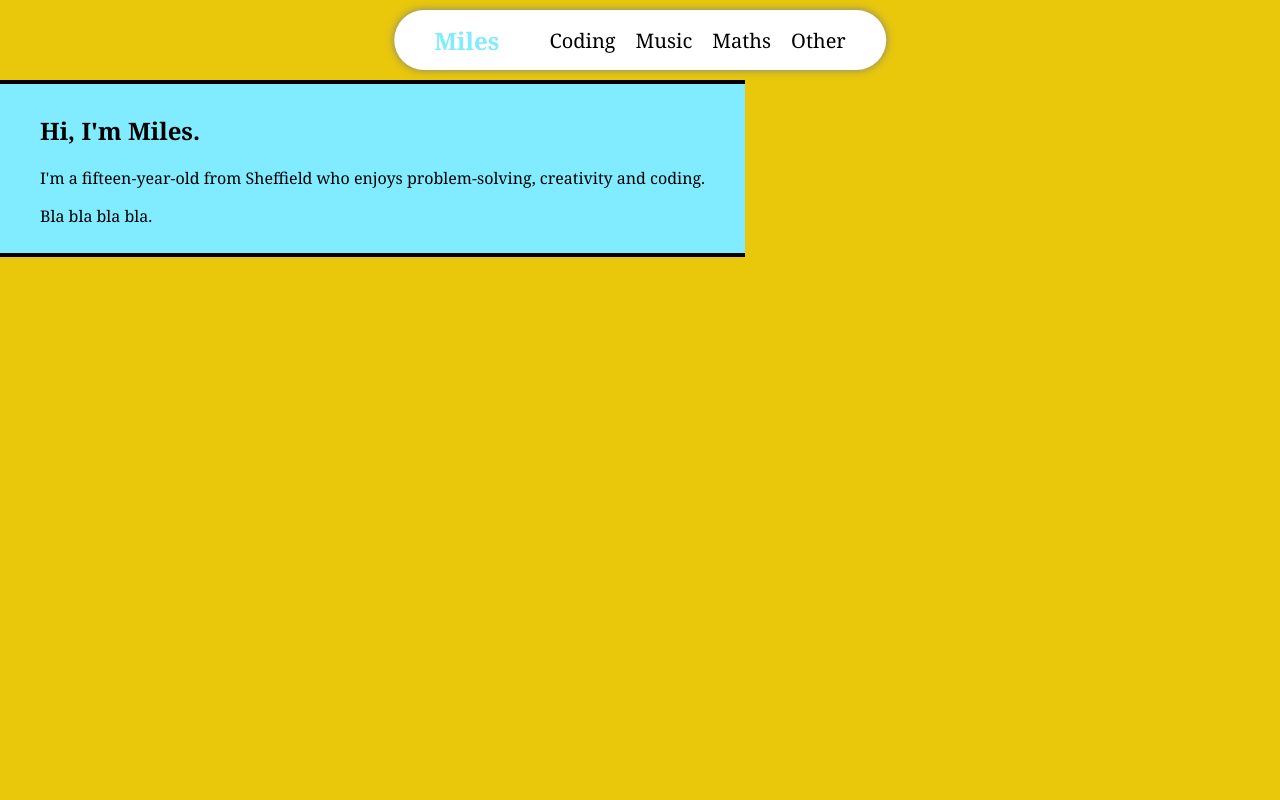
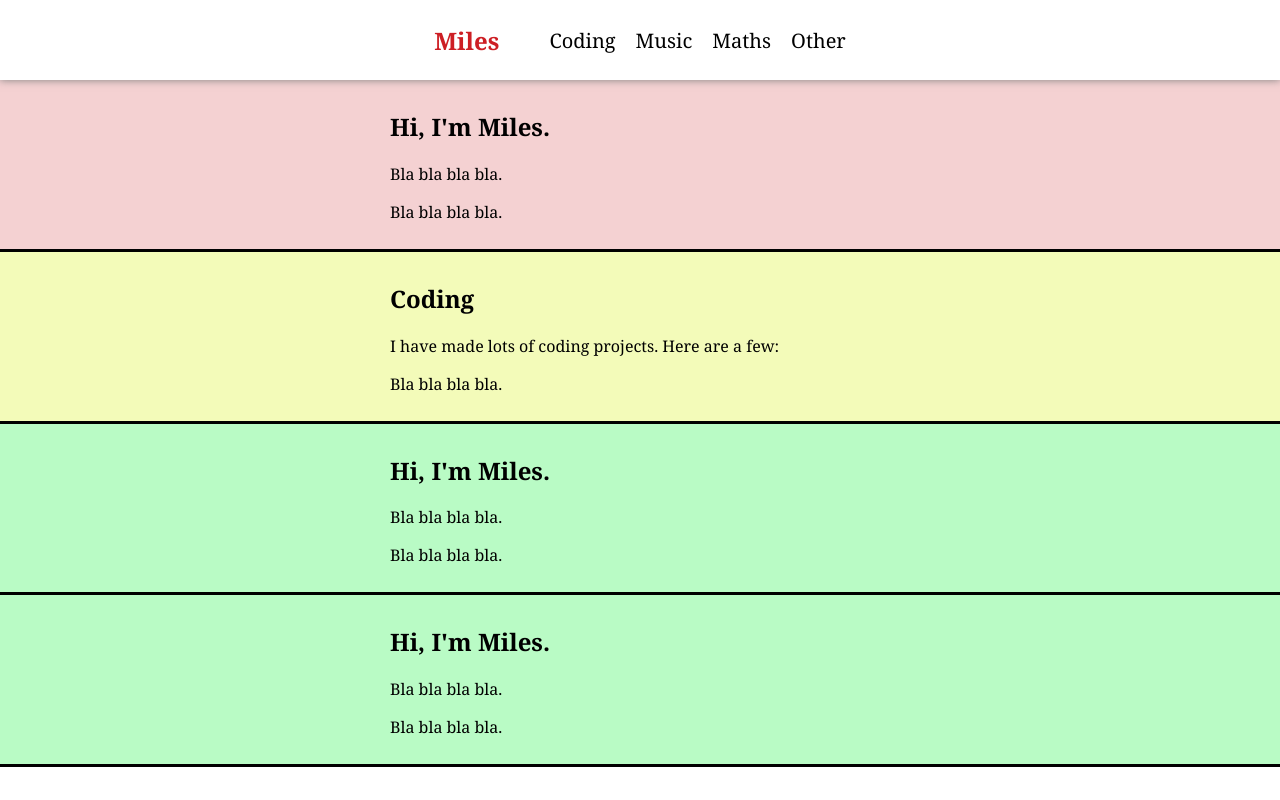
Before and after one commit to Potassium3/portfolio, a plain HTML site: page index.html in a window 1280 px wide. Drawn offline with Linux system fonts and the light colour scheme.

Commit message:
Basic styles

```diff
--- a/index.html
+++ b/index.html
@@ -20,14 +20,30 @@
             </div>
         </nav>
     </header>
+    <div class="whiteheader"></div>
     <main>
-        <section class="blue">
+        <section class="normal pink">
             <h2>Hi, I'm Miles.</h2>
-            <p>I'm a fifteen-year-old from Sheffield who enjoys problem-solving, creativity and coding.</p>
+            <p>Bla bla bla bla.</p>
             <p>Bla bla bla bla.</p>
         </section>
-        <section class="home-scroll"></section>
+        <section class="normal yellow">
+            <h2>Coding</h2>
+            <p>I have made lots of coding projects. Here are a few:</p>
+            <p>Bla bla bla bla.</p>
+        </section>
+        <section class="normal green">
+            <h2>Hi, I'm Miles.</h2>
+            <p>Bla bla bla bla.</p>
+            <p>Bla bla bla bla.</p>
+        </section>
+        <section class="normal green">
+            <h2>Hi, I'm Miles.</h2>
+            <p>Bla bla bla bla.</p>
+            <p>Bla bla bla bla.</p>
+        </section>
     </main>
+    <div class="shadowheader"></div>
     <script src="script.js"></script>
 </body>
 </html>
--- a/style.css
+++ b/style.css
@@ -4,9 +4,13 @@
 
 html {
     font-family: Cambria, Cochin, Georgia, Times, 'Times New Roman', serif;
-    --yellow: #e9c80b;
-    --blue: #81ecff;
+    --red: #cd1e24;
+    --pink: #f4d1d2;
+    --mintgreen: #b9fbc5;
+    --lightyellow: #f3fbb9;
     --boxpadding: 10px 40px;
+    --headerwidth: 500px;
+    --bodywidth: 500px;
 }
 
 html,
@@ -15,19 +19,17 @@ body {
 }
 
 body {
-    background-color: var(--yellow);
+    background-color: white;
 }
 
 header {
-    position: sticky;
+    position: fixed;
     height: 60px;
-    width: fit-content;
-    margin: 10px 0 10px;
+    width: var(--headerwidth);
     left: 50%;
     transform: translateX(-50%);
     top: 10px;
-    z-index: 999;
-    box-shadow: 0 0 8px #7f7f7f;
+    z-index: 10;
     border-radius: 999px;
     background-color: white;
 }
@@ -57,7 +59,7 @@ header a {
 }
 
 header h1 a {
-    color: var(--blue);
+    color: var(--red);
 }
 
 header div a {
@@ -71,18 +73,49 @@ header div {
     gap: 20px;
 }
 
+main {
+    width: 100%;
+}
+
+div.whiteheader {
+    position: relative;
+    width: 100%;
+    height: 80px;
+    background-color: white;
+    box-shadow: 0 0 8px #7f7f7f;
+    z-index: 9;
+}
+
 section {
     padding: var(--boxpadding);
-    margin: auto;
+    padding-left: max(20px, calc(50% - calc(var(--bodywidth) / 2)));
+    padding-right: max(20px, calc(50% - calc(var(--bodywidth) / 2)));
 }
 
-section.blue {
-    background-color: var(--blue);
-    border-top: 4px solid black;
-    border-bottom: 4px solid black;
+section.normal {
+    border-bottom: 3px solid black;
 }
 
-main {
-    position: absolute;
-    top: 80px;
+section.green {
+    background-color: var(--mintgreen);
 }
+
+section.yellow {
+    background-color: var(--lightyellow);
+}
+
+section.pink {
+    background-color: var(--pink);
+}
+
+div.shadowheader {
+    position: fixed;
+    height: 60px;
+    width: var(--headerwidth);
+    left: 50%;
+    transform: translateX(-50%);
+    top: 10px;
+    z-index: 1;
+    border-radius: 999px;
+    box-shadow: 0 0 8px #7f7f7f;
+}
```
